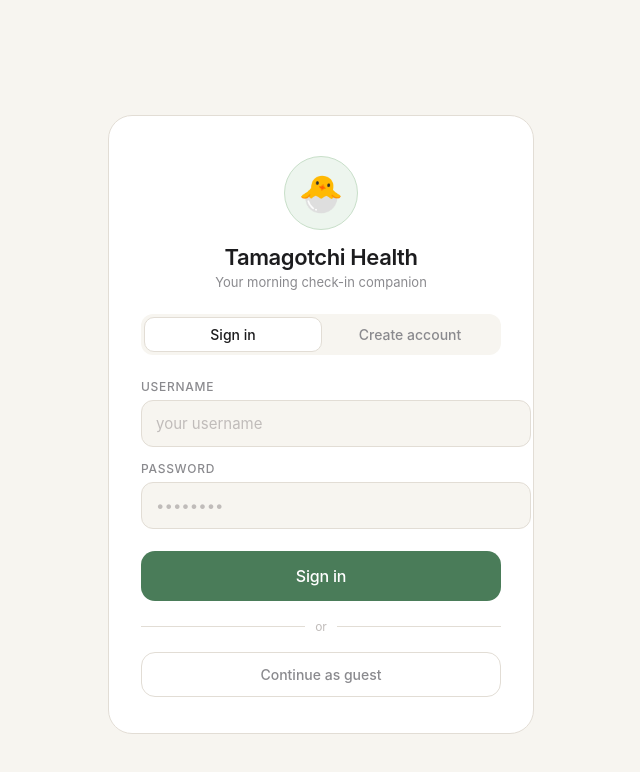
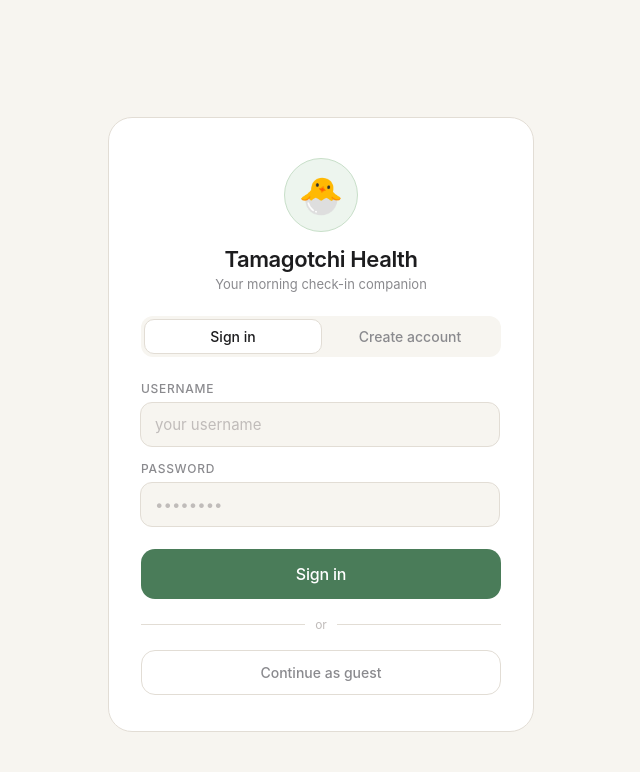
Before and after one commit to FFONTANA777/ACM-Scarlet-Hacks, a React (Vite) app in the folder frontend/: page / in a window 1280 px wide. Shown: the top 772 px of the page, without its empty margins (319-959 px from the left). Built offline with nearby package versions, Linux system fonts and the light colour scheme.

Commit message:
fixed login input fields, made background smart scroll

```diff
--- a/frontend/src/pages/Dashboard.css
+++ b/frontend/src/pages/Dashboard.css
@@ -4,6 +4,9 @@
   min-height: 100vh;
   background: var(--bg);
   background-image: url("./images/bg-image.png");
+  background-size: cover;
+  background-repeat: no-repeat;
+  background-attachment: fixed;
   font-family: 'OCR A Std', 'Share Tech Mono', monospace;
   padding-bottom: 100px;
 }
--- a/frontend/src/pages/Login.css
+++ b/frontend/src/pages/Login.css
@@ -96,8 +96,9 @@
 }
 
 .field input {
-  width: 100%;
-  padding: 13px 14px;
+  width: 330px;
+  margin: auto -1px;
+  padding: 12px 14px;
   background: var(--bg);
   border: 0.5px solid #E2DDD5;
   border-radius: 12px;
```
Also changed, not shown: 1 other file (tests, documents, lock files or other folders).
